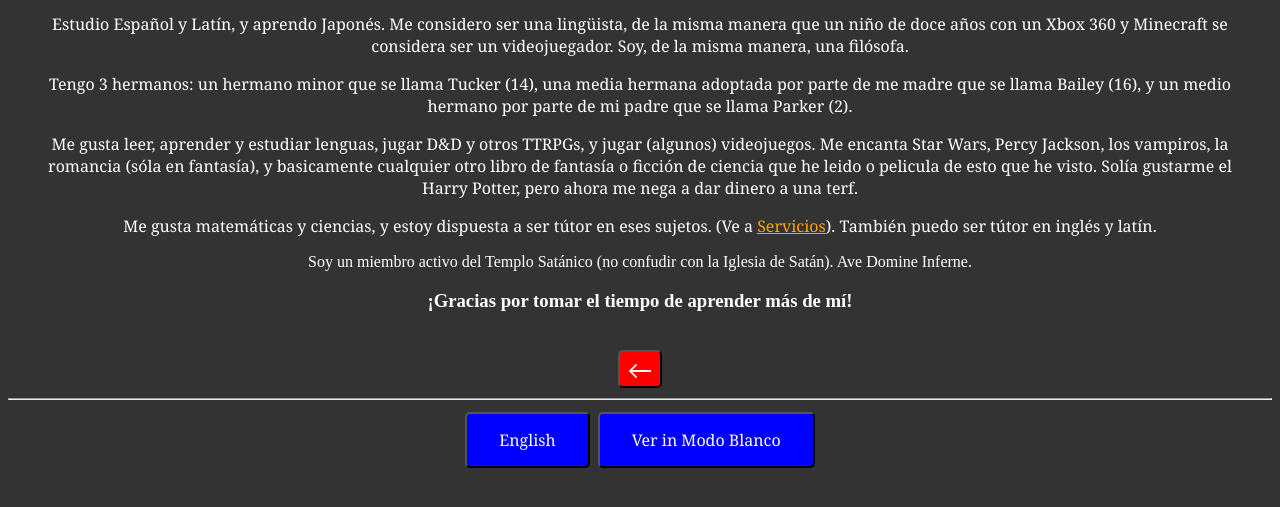
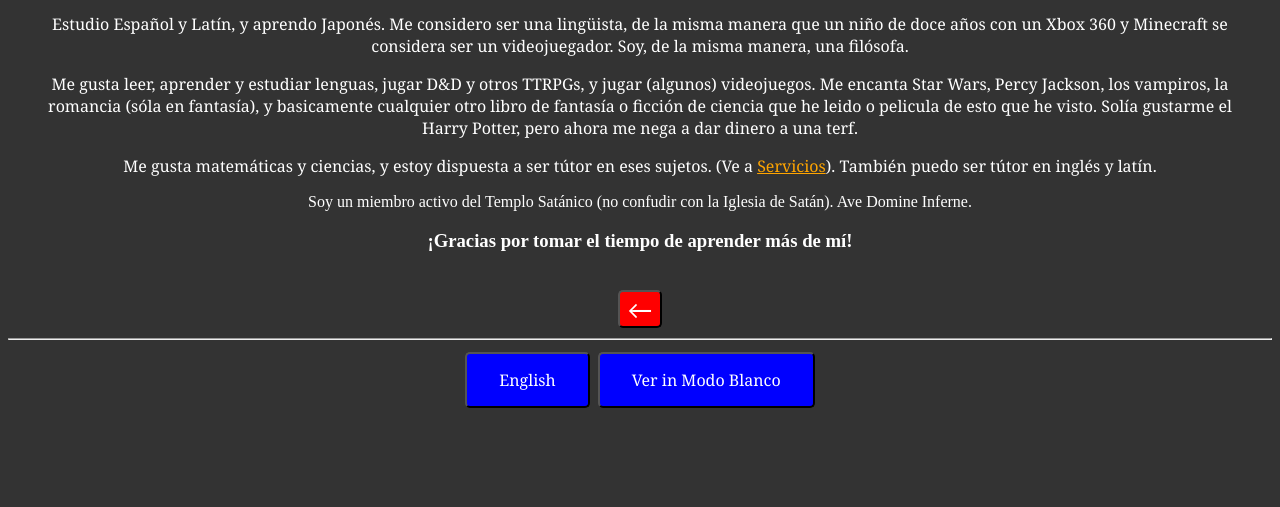
Before and after one commit to DeusLupae/Personal-Website, a plain HTML site: page Spanish/sobre.html in a window 1280 px wide. Shown: the part 133-640 px from the top of the page. Drawn offline with Linux system fonts and the light colour scheme.

Commit message:
Removed sibling lines

```diff
--- a/Spanish/sobre.html
+++ b/Spanish/sobre.html
@@ -18,9 +18,9 @@
         <p class="bodyText">
             Estudio Español y Latín, y aprendo Japonés. Me considero ser una lingüista, de la misma manera que un niño de doce años con un Xbox 360 y Minecraft se considera ser un videojuegador. Soy, de la misma manera, una filósofa.
         </p>
-        <p class="bodyText">
+        <!-- <p class="bodyText">
             Tengo 3 hermanos: un hermano minor que se llama Tucker (14), una media hermana adoptada por parte de me madre que se llama Bailey (16), y un medio hermano por parte de mi padre que se llama Parker (2).
-        </p>
+        </p> -->
         <p class="bodyText">
             Me gusta leer, aprender y estudiar lenguas, jugar D&#38;D y otros TTRPGs, y jugar (algunos) videojuegos. Me encanta Star Wars, Percy Jackson, los vampiros, la romancia (sóla en fantasía), y basicamente cualquier otro libro de fantasía o ficción de ciencia que he leido o pelicula de esto que he visto. Solía gustarme el Harry Potter, pero ahora me nega a dar dinero a una terf.
         </p>
```
Also changed, not shown: about.html (+2 -2 lines).
